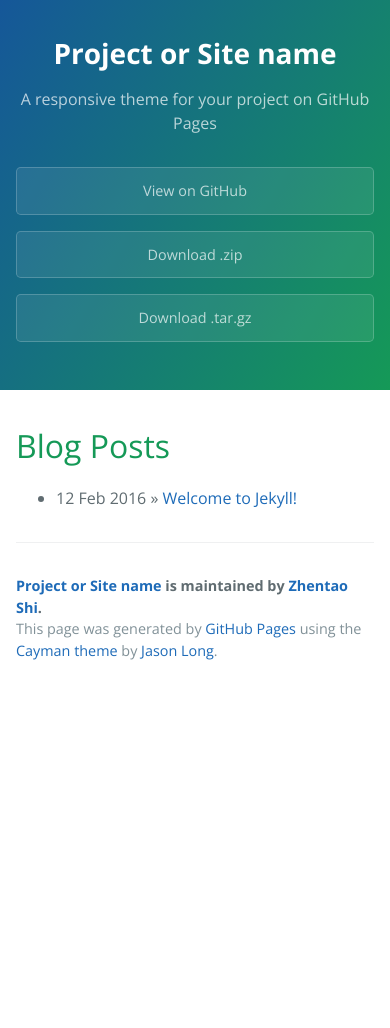
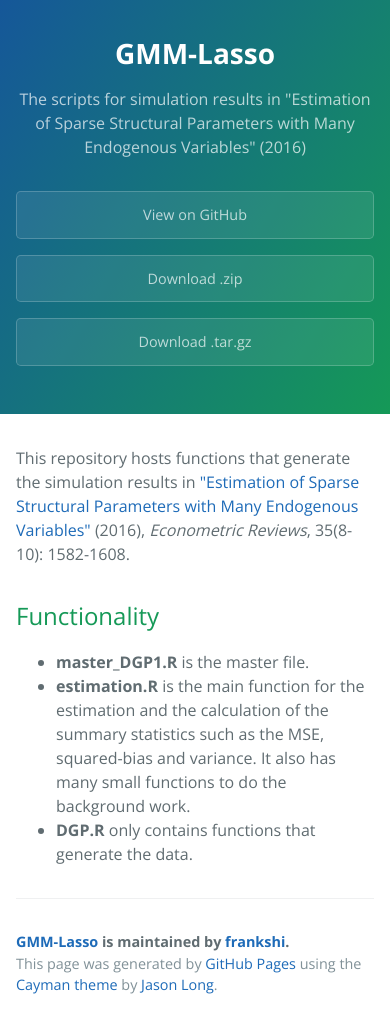
Before and after one commit to metricshilab/GMM-Lasso, a Jekyll site: the page index.html, which Jekyll copies as it is, in a window 390 px wide. Built offline with Jekyll 4.4.1, drawn with Linux system fonts in a browser that asks for light colours; the list of posts is cut into pages by our own code; before the commit the page ends 900 px from its top, so only the background shows below that.

Commit message:
Create gh-pages branch via GitHub

```diff
--- a/index.html
+++ b/index.html
@@ -1,13 +1,46 @@
----
-layout: default
-title: {{ site.name }}
----
+<!DOCTYPE html>
+<html lang="en-us">
+  <head>
+    <meta charset="UTF-8">
+    <title>GMM-Lasso by frankshi</title>
+    <meta name="viewport" content="width=device-width, initial-scale=1">
+    <link rel="stylesheet" type="text/css" href="stylesheets/normalize.css" media="screen">
+    <link href='https://fonts.googleapis.com/css?family=Open+Sans:400,700' rel='stylesheet' type='text/css'>
+    <link rel="stylesheet" type="text/css" href="stylesheets/stylesheet.css" media="screen">
+    <link rel="stylesheet" type="text/css" href="stylesheets/github-light.css" media="screen">
+  </head>
+  <body>
+    <section class="page-header">
+      <h1 class="project-name">GMM-Lasso</h1>
+      <h2 class="project-tagline">The scripts for simulation results in  &quot;Estimation of Sparse Structural Parameters with Many Endogenous Variables&quot; (2016)</h2>
+      <a href="https://github.com/frankshi/GMM-Lasso" class="btn">View on GitHub</a>
+      <a href="https://github.com/frankshi/GMM-Lasso/zipball/master" class="btn">Download .zip</a>
+      <a href="https://github.com/frankshi/GMM-Lasso/tarball/master" class="btn">Download .tar.gz</a>
+    </section>
 
-<div id="home">
-  <h1>Blog Posts</h1>
-  <ul class="posts">
-    {% for post in site.posts %}
-      <li><span>{{ post.date | date_to_string }}</span> &raquo; <a href="{{ site.baseurl }}{{ post.url }}">{{ post.title }}</a></li>
-    {% endfor %}
-  </ul>
-</div>
+    <section class="main-content">
+      <p>This repository hosts functions that generate the simulation results in <a href="http://www.tandfonline.com/doi/full/10.1080/07474938.2015.1092805">"Estimation of Sparse Structural Parameters with Many Endogenous Variables"</a> (2016), <em>Econometric Reviews</em>, 35(8-10): 1582-1608.</p>
+
+<h2>
+<a id="functionality" class="anchor" href="#functionality" aria-hidden="true"><span aria-hidden="true" class="octicon octicon-link"></span></a>Functionality</h2>
+
+<ul>
+<li>
+<strong>master_DGP1.R</strong> is the master file.</li>
+<li>
+<strong>estimation.R</strong> is the main function for the estimation and the calculation of the summary statistics such as the MSE, squared-bias and variance. It also has many small functions to do the background work.</li>
+<li>
+<strong>DGP.R</strong> only contains functions that generate the data.</li>
+</ul>
+
+      <footer class="site-footer">
+        <span class="site-footer-owner"><a href="https://github.com/frankshi/GMM-Lasso">GMM-Lasso</a> is maintained by <a href="https://github.com/frankshi">frankshi</a>.</span>
+
+        <span class="site-footer-credits">This page was generated by <a href="https://pages.github.com">GitHub Pages</a> using the <a href="https://github.com/jasonlong/cayman-theme">Cayman theme</a> by <a href="https://twitter.com/jasonlong">Jason Long</a>.</span>
+      </footer>
+
+    </section>
+
+
+  </body>
+</html>
--- /dev/null
+++ b/params.json
@@ -0,0 +1,6 @@
+{
+  "name": "GMM-Lasso",
+  "tagline": "The scripts for simulation results in  \"Estimation of Sparse Structural Parameters with Many Endogenous Variables\" (2016)",
+  "body": "This repository hosts functions that generate the simulation results in [\"Estimation of Sparse Structural Parameters with Many Endogenous Variables\"](http://www.tandfonline.com/doi/full/10.1080/07474938.2015.1092805) (2016), *Econometric Reviews*, 35(8-10): 1582-1608.\r\n\r\n## Functionality\r\n\r\n* **master_DGP1.R** is the master file.\r\n* **estimation.R** is the main function for the estimation and the calculation of the summary statistics such as the MSE, squared-bias and variance. It also has many small functions to do the background work.\r\n* **DGP.R** only contains functions that generate the data.\r\n\r\n",
+  "note": "Don't delete this file! It's used internally to help with page regeneration."
+}
--- /dev/null
+++ b/stylesheets/github-light.css
@@ -0,0 +1,123 @@
+/*
+The MIT License (MIT)
+
+Copyright (c) 2016 GitHub, Inc.
+
+Permission is hereby granted, free of charge, to any person obtaining a copy
+of this software and associated documentation files (the "Software"), to deal
+in the Software without restriction, including without limitation the rights
+to use, copy, modify, merge, publish, distribute, sublicense, and/or sell
+copies of the Software, and to permit persons to whom the Software is
+furnished to do so, subject to the following conditions:
+
+The above copyright notice and this permission notice shall be included in all
+copies or substantial portions of the Software.
+
+THE SOFTWARE IS PROVIDED "AS IS", WITHOUT WARRANTY OF ANY KIND, EXPRESS OR
+IMPLIED, INCLUDING BUT NOT LIMITED TO THE WARRANTIES OF MERCHANTABILITY,
+FITNESS FOR A PARTICULAR PURPOSE AND NONINFRINGEMENT. IN NO EVENT SHALL THE
+AUTHORS OR COPYRIGHT HOLDERS BE LIABLE FOR ANY CLAIM, DAMAGES OR OTHER
+LIABILITY, WHETHER IN AN ACTION OF CONTRACT, TORT OR OTHERWISE, ARISING FROM,
+OUT OF OR IN CONNECTION WITH THE SOFTWARE OR THE USE OR OTHER DEALINGS IN THE
+SOFTWARE.
+
+*/
+
+.pl-c /* comment */ {
+  color: #969896;
+}
+
+.pl-c1 /* constant, variable.other.constant, support, meta.property-name, support.constant, support.variable, meta.module-reference, markup.raw, meta.diff.header */,
+.pl-s .pl-v /* string variable */ {
+  color: #0086b3;
+}
+
+.pl-e /* entity */,
+.pl-en /* entity.name */ {
+  color: #795da3;
+}
+
+.pl-smi /* variable.parameter.function, storage.modifier.package, storage.modifier.import, storage.type.java, variable.other */,
+.pl-s .pl-s1 /* string source */ {
+  color: #333;
+}
+
+.pl-ent /* entity.name.tag */ {
+  color: #63a35c;
+}
+
+.pl-k /* keyword, storage, storage.type */ {
+  color: #a71d5d;
+}
+
+.pl-s /* string */,
+.pl-pds /* punctuation.definition.string, string.regexp.character-class */,
+.pl-s .pl-pse .pl-s1 /* string punctuation.section.embedded source */,
+.pl-sr /* string.regexp */,
+.pl-sr .pl-cce /* string.regexp constant.character.escape */,
+.pl-sr .pl-sre /* string.regexp source.ruby.embedded */,
+.pl-sr .pl-sra /* string.regexp string.regexp.arbitrary-repitition */ {
+  color: #183691;
+}
+
+.pl-v /* variable */ {
+  color: #ed6a43;
+}
+
+.pl-id /* invalid.deprecated */ {
+  color: #b52a1d;
+}
+
+.pl-ii /* invalid.illegal */ {
+  color: #f8f8f8;
+  background-color: #b52a1d;
+}
+
+.pl-sr .pl-cce /* string.regexp constant.character.escape */ {
+  font-weight: bold;
+  color: #63a35c;
+}
+
+.pl-ml /* markup.list */ {
+  color: #693a17;
+}
+
+.pl-mh /* markup.heading */,
+.pl-mh .pl-en /* markup.heading entity.name */,
+.pl-ms /* meta.separator */ {
+  font-weight: bold;
+  color: #1d3e81;
+}
+
+.pl-mq /* markup.quote */ {
+  color: #008080;
+}
+
+.pl-mi /* markup.italic */ {
+  font-style: italic;
+  color: #333;
+}
+
+.pl-mb /* markup.bold */ {
+  font-weight: bold;
+  color: #333;
+}
+
+.pl-md /* markup.deleted, meta.diff.header.from-file */ {
+  color: #bd2c00;
+  background-color: #ffecec;
+}
+
+.pl-mi1 /* markup.inserted, meta.diff.header.to-file */ {
+  color: #55a532;
+  background-color: #eaffea;
+}
+
+.pl-mdr /* meta.diff.range */ {
+  font-weight: bold;
+  color: #795da3;
+}
+
+.pl-mo /* meta.output */ {
+  color: #1d3e81;
+}
--- /dev/null
+++ b/stylesheets/stylesheet.css
@@ -0,0 +1,245 @@
+* {
+  box-sizing: border-box; }
+
+body {
+  padding: 0;
+  margin: 0;
+  font-family: "Open Sans", "Helvetica Neue", Helvetica, Arial, sans-serif;
+  font-size: 16px;
+  line-height: 1.5;
+  color: #606c71; }
+
+a {
+  color: #1e6bb8;
+  text-decoration: none; }
+  a:hover {
+    text-decoration: underline; }
+
+.btn {
+  display: inline-block;
+  margin-bottom: 1rem;
+  color: rgba(255, 255, 255, 0.7);
+  background-color: rgba(255, 255, 255, 0.08);
+  border-color: rgba(255, 255, 255, 0.2);
+  border-style: solid;
+  border-width: 1px;
+  border-radius: 0.3rem;
+  transition: color 0.2s, background-color 0.2s, border-color 0.2s; }
+  .btn + .btn {
+    margin-left: 1rem; }
+
+.btn:hover {
+  color: rgba(255, 255, 255, 0.8);
+  text-decoration: none;
+  background-color: rgba(255, 255, 255, 0.2);
+  border-color: rgba(255, 255, 255, 0.3); }
+
+@media screen and (min-width: 64em) {
+  .btn {
+    padding: 0.75rem 1rem; } }
+
+@media screen and (min-width: 42em) and (max-width: 64em) {
+  .btn {
+    padding: 0.6rem 0.9rem;
+    font-size: 0.9rem; } }
+
+@media screen and (max-width: 42em) {
+  .btn {
+    display: block;
+    width: 100%;
+    padding: 0.75rem;
+    font-size: 0.9rem; }
+    .btn + .btn {
+      margin-top: 1rem;
+      margin-left: 0; } }
+
+.page-header {
+  color: #fff;
+  text-align: center;
+  background-color: #159957;
+  background-image: linear-gradient(120deg, #155799, #159957); }
+
+@media screen and (min-width: 64em) {
+  .page-header {
+    padding: 5rem 6rem; } }
+
+@media screen and (min-width: 42em) and (max-width: 64em) {
+  .page-header {
+    padding: 3rem 4rem; } }
+
+@media screen and (max-width: 42em) {
+  .page-header {
+    padding: 2rem 1rem; } }
+
+.project-name {
+  margin-top: 0;
+  margin-bottom: 0.1rem; }
+
+@media screen and (min-width: 64em) {
+  .project-name {
+    font-size: 3.25rem; } }
+
+@media screen and (min-width: 42em) and (max-width: 64em) {
+  .project-name {
+    font-size: 2.25rem; } }
+
+@media screen and (max-width: 42em) {
+  .project-name {
+    font-size: 1.75rem; } }
+
+.project-tagline {
+  margin-bottom: 2rem;
+  font-weight: normal;
+  opacity: 0.7; }
+
+@media screen and (min-width: 64em) {
+  .project-tagline {
+    font-size: 1.25rem; } }
+
+@media screen and (min-width: 42em) and (max-width: 64em) {
+  .project-tagline {
+    font-size: 1.15rem; } }
+
+@media screen and (max-width: 42em) {
+  .project-tagline {
+    font-size: 1rem; } }
+
+.main-content :first-child {
+  margin-top: 0; }
+.main-content img {
+  max-width: 100%; }
+.main-content h1, .main-content h2, .main-content h3, .main-content h4, .main-content h5, .main-content h6 {
+  margin-top: 2rem;
+  margin-bottom: 1rem;
+  font-weight: normal;
+  color: #159957; }
+.main-content p {
+  margin-bottom: 1em; }
+.main-content code {
+  padding: 2px 4px;
+  font-family: Consolas, "Liberation Mono", Menlo, Courier, monospace;
+  font-size: 0.9rem;
+  color: #383e41;
+  background-color: #f3f6fa;
+  border-radius: 0.3rem; }
+.main-content pre {
+  padding: 0.8rem;
+  margin-top: 0;
+  margin-bottom: 1rem;
+  font: 1rem Consolas, "Liberation Mono", Menlo, Courier, monospace;
+  color: #567482;
+  word-wrap: normal;
+  background-color: #f3f6fa;
+  border: solid 1px #dce6f0;
+  border-radius: 0.3rem; }
+  .main-content pre > code {
+    padding: 0;
+    margin: 0;
+    font-size: 0.9rem;
+    color: #567482;
+    word-break: normal;
+    white-space: pre;
+    background: transparent;
+    border: 0; }
+.main-content .highlight {
+  margin-bottom: 1rem; }
+  .main-content .highlight pre {
+    margin-bottom: 0;
+    word-break: normal; }
+.main-content .highlight pre, .main-content pre {
+  padding: 0.8rem;
+  overflow: auto;
+  font-size: 0.9rem;
+  line-height: 1.45;
+  border-radius: 0.3rem; }
+.main-content pre code, .main-content pre tt {
+  display: inline;
+  max-width: initial;
+  padding: 0;
+  margin: 0;
+  overflow: initial;
+  line-height: inherit;
+  word-wrap: normal;
+  background-color: transparent;
+  border: 0; }
+  .main-content pre code:before, .main-content pre code:after, .main-content pre tt:before, .main-content pre tt:after {
+    content: normal; }
+.main-content ul, .main-content ol {
+  margin-top: 0; }
+.main-content blockquote {
+  padding: 0 1rem;
+  margin-left: 0;
+  color: #819198;
+  border-left: 0.3rem solid #dce6f0; }
+  .main-content blockquote > :first-child {
+    margin-top: 0; }
+  .main-content blockquote > :last-child {
+    margin-bottom: 0; }
+.main-content table {
+  display: block;
+  width: 100%;
+  overflow: auto;
+  word-break: normal;
+  word-break: keep-all; }
+  .main-content table th {
+    font-weight: bold; }
+  .main-content table th, .main-content table td {
+    padding: 0.5rem 1rem;
+    border: 1px solid #e9ebec; }
+.main-content dl {
+  padding: 0; }
+  .main-content dl dt {
+    padding: 0;
+    margin-top: 1rem;
+    font-size: 1rem;
+    font-weight: bold; }
+  .main-content dl dd {
+    padding: 0;
+    margin-bottom: 1rem; }
+.main-content hr {
+  height: 2px;
+  padding: 0;
+  margin: 1rem 0;
+  background-color: #eff0f1;
+  border: 0; }
+
+@media screen and (min-width: 64em) {
+  .main-content {
+    max-width: 64rem;
+    padding: 2rem 6rem;
+    margin: 0 auto;
+    font-size: 1.1rem; } }
+
+@media screen and (min-width: 42em) and (max-width: 64em) {
+  .main-content {
+    padding: 2rem 4rem;
+    font-size: 1.1rem; } }
+
+@media screen and (max-width: 42em) {
+  .main-content {
+    padding: 2rem 1rem;
+    font-size: 1rem; } }
+
+.site-footer {
+  padding-top: 2rem;
+  margin-top: 2rem;
+  border-top: solid 1px #eff0f1; }
+
+.site-footer-owner {
+  display: block;
+  font-weight: bold; }
+
+.site-footer-credits {
+  color: #819198; }
+
+@media screen and (min-width: 64em) {
+  .site-footer {
+    font-size: 1rem; } }
+
+@media screen and (min-width: 42em) and (max-width: 64em) {
+  .site-footer {
+    font-size: 1rem; } }
+
+@media screen and (max-width: 42em) {
+  .site-footer {
+    font-size: 0.9rem; } }
```
Also changed, not shown: stylesheets/normalize.css (added).
